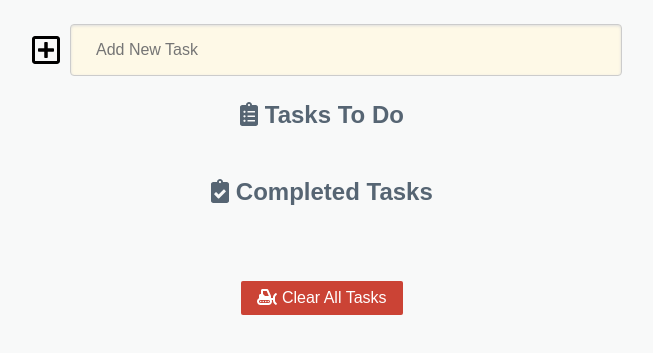
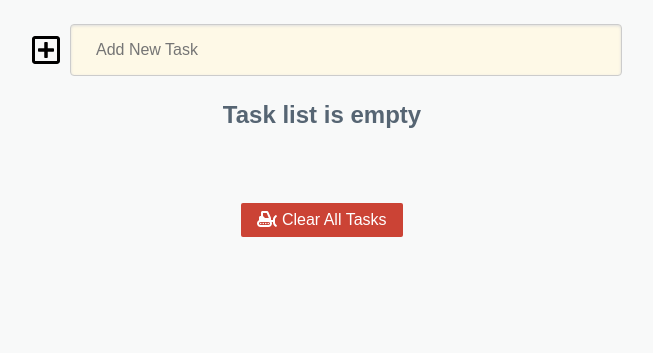
Before and after one commit to skarware/ToDoList_JS, a plain HTML site: page assets/index.html in a window 1280 px wide. Shown: the part 63-416 px from the top of the page, without its empty margins (318-971 px from the left). Drawn offline with Linux system fonts and the light colour scheme.

Commit message:
bug on empty task list fixed

```diff
--- a/assets/index.html
+++ b/assets/index.html
@@ -30,7 +30,7 @@
                 <ul></ul>
             </div>
             <div id="completedTasks">
-                <h2><i class="fas fa-clipboard-check"></i>...</h2>
+                <h2>...</h2>
                 <ul></ul>
             </div>
         </div>
--- a/assets/js/main.js
+++ b/assets/js/main.js
@@ -7,12 +7,6 @@ const ulDone = document.querySelector('#completedTasks ul');
 const h2Todo = document.querySelector('#toDoTasks h2');
 const h2Done = document.querySelector('#completedTasks h2');
 const tasksContainer = document.querySelector("#tasks-container");
-
-// load array if localStorage not empty
-let tasksArray = localStorage.getItem('tasks') ? JSON.parse(localStorage.getItem('tasks')) : []; // localStorage.getItem('key');
-
-// setup NewId
-let nextId = tasksArray.length;
 
 // save tasksArray into localStorage
 function saveTasksArray() {
@@ -142,7 +136,7 @@ function clearTaskList(e) {
     localStorage.clear();
     // clear list of array
     tasksArray.length = 0;
-    // override tasksArray list from localStorage
+    // override localStorage with empty array
     saveTasksArray();
     // remove list from DOM
     while (ulTodo.firstChild) {
@@ -215,6 +209,14 @@ divTasksContainer.addEventListener('click', ev => {
 
 }, false);
 
-
-// on first load show to do list
+let tasksArray = [];
+let nextId = 0;
+// load tasksArray from localStorage if it's not empty
+if(localStorage.getItem('tasks')) {
+    tasksArray = JSON.parse(localStorage.getItem('tasks'));
+    nextId = tasksArray.length;
+}
+// in case localStorage is empty save empty tasks array for app to function properly
+saveTasksArray();
+// on load show to do list
 getTaskList();
```
Also changed, not shown: assets/css/main.css (+4 -4 lines).
